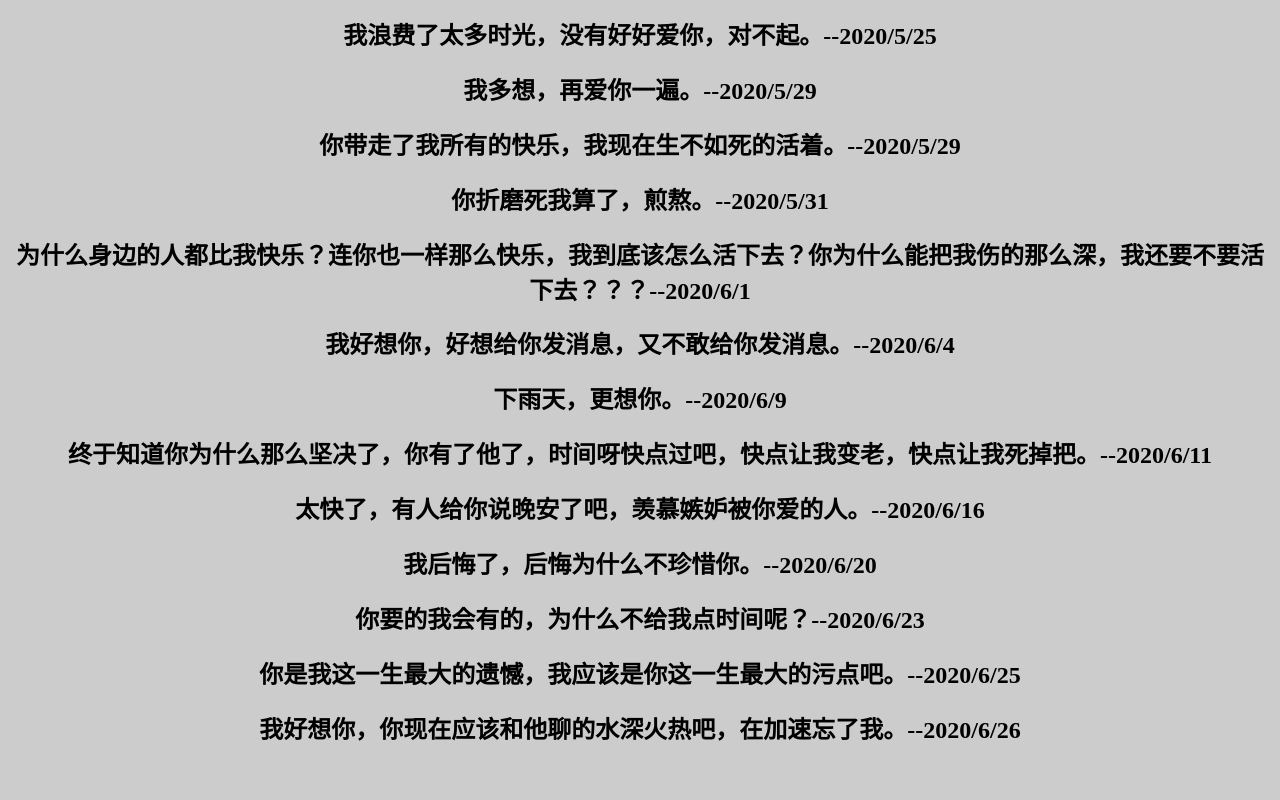
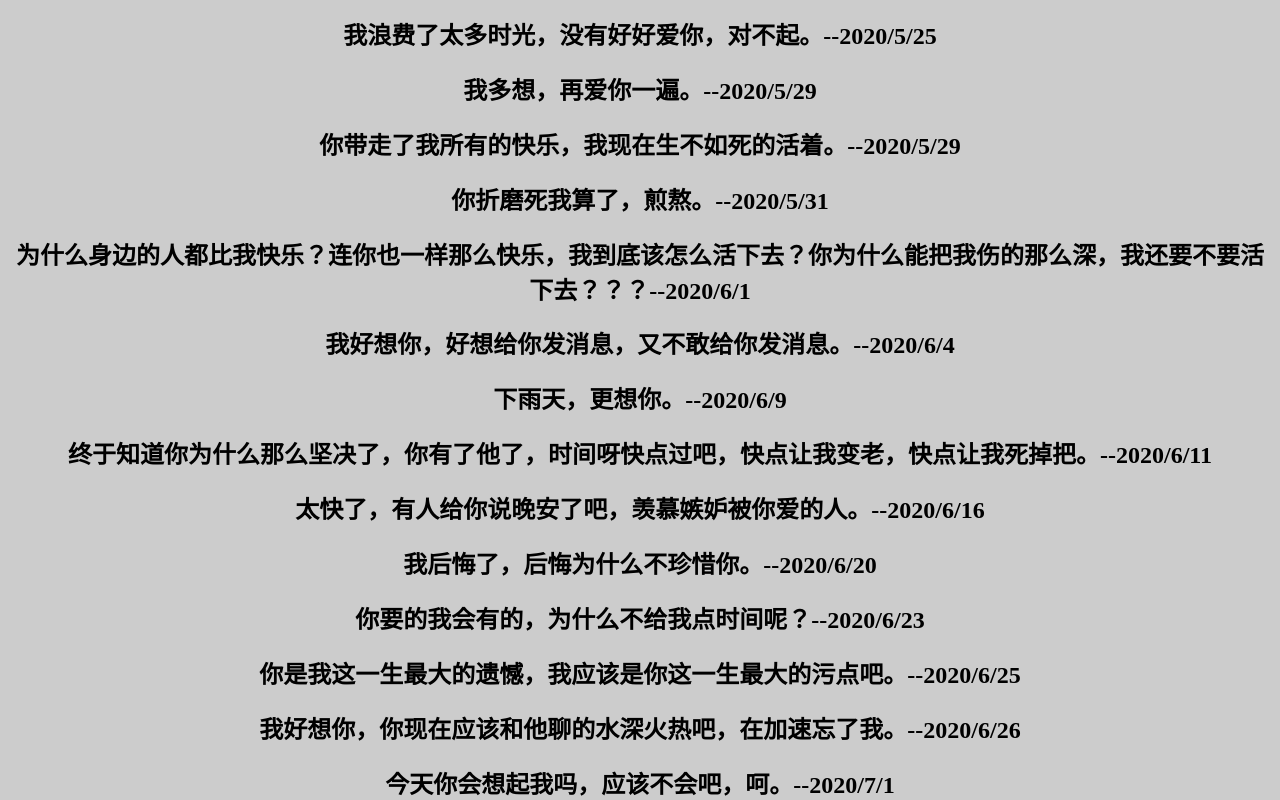
Before and after one commit to change0509/0509, a plain HTML site: page index.html in a window 1280 px wide. Shown: the part 678-1478 px from the top of the page. Before the commit the page ends 1423 px from the top, so only its background shows below. Drawn offline with Linux system fonts and the light colour scheme.

Commit message:
Update index.html

```diff
--- a/index.html
+++ b/index.html
@@ -103,6 +103,9 @@
         <span>
             <H2>我好想你，你现在应该和他聊的水深火热吧，在加速忘了我。--2020/6/26</H2>
         </span>
+        <span>
+            <H2>今天你会想起我吗，应该不会吧，呵。--2020/7/1</H2>
+        </span>
     </div>
 </body>
 
```
